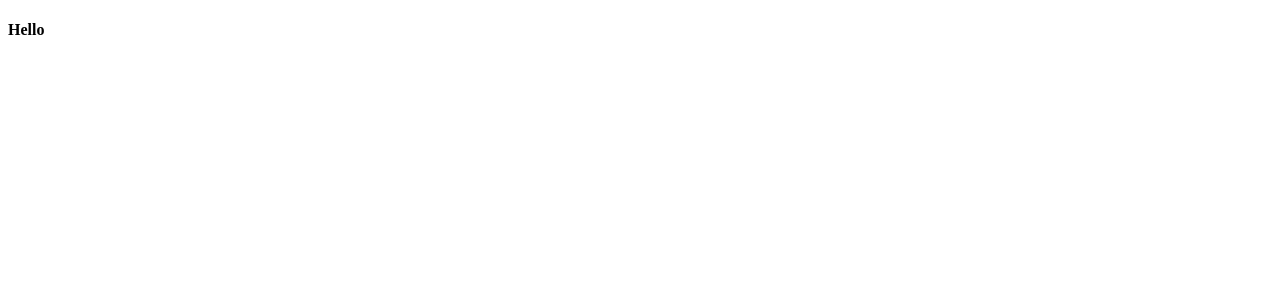
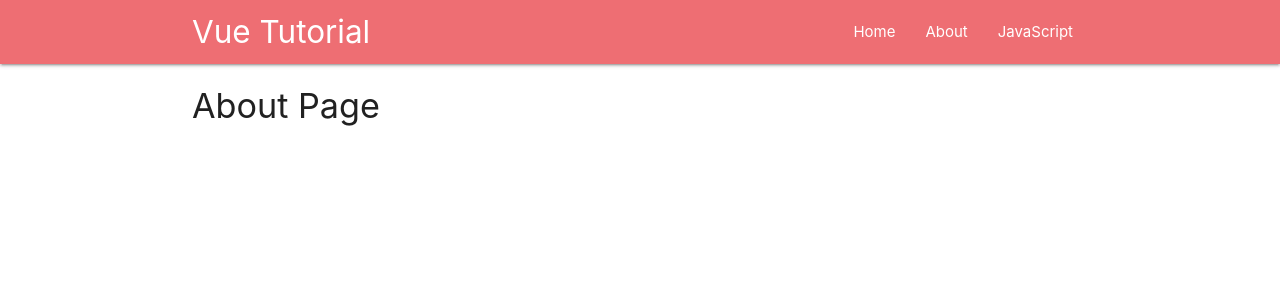
Before and after one commit to kopigreenx/vue-tutorial, a Vue app: page /About in a window 1280 px wide. Shown: the top 300 px of the page. Built offline with nearby package versions, Linux system fonts and the light colour scheme.

Commit message:
add router home and about

```diff
--- a/package.json
+++ b/package.json
@@ -8,6 +8,7 @@
     "lint": "vue-cli-service lint"
   },
   "dependencies": {
+    "axios": "^0.19.0",
     "core-js": "^2.6.5",
     "materialize-css": "^1.0.0-rc.2",
     "vue": "^2.6.10",
--- a/src/App.vue
+++ b/src/App.vue
@@ -1,25 +1,26 @@
 <template>
-  <h4>Hello</h4>
+  <div>
+    <Navbar></Navbar>
+    <div class="container">
+      <router-view></router-view>
+    </div>
+
+  </div>
 </template>
 
 <script>
-import HelloWorld from './components/HelloWorld.vue'
+import Navbar from './components/Navbar'
+
+import "../node_modules/materialize-css/dist/css/materialize.min.css";
+import "../node_modules/materialize-css/dist/js/materialize.min.js";
 
 export default {
   name: 'app',
   components: {
-    HelloWorld
+    Navbar,
   }
 }
 </script>
 
 <style>
-#app {
-  font-family: 'Avenir', Helvetica, Arial, sans-serif;
-  -webkit-font-smoothing: antialiased;
-  -moz-osx-font-smoothing: grayscale;
-  text-align: center;
-  color: #2c3e50;
-  margin-top: 60px;
-}
 </style>
--- a/src/components/Navbar.vue
+++ b/src/components/Navbar.vue
@@ -0,0 +1,14 @@
+<template>
+    <nav>
+  <div class="container">
+        <div class="nav-wrapper">
+        <Router-link to="/" class="brand-logo">Vue Tutorial</Router-link>
+        <ul id="nav-mobile" class="right hide-on-med-and-down">
+            <li><router-link to="/">Home</router-link></li>
+            <li><router-link to="/About">About</router-link></li>
+            <li><router-link to="#">JavaScript</router-link></li>
+        </ul>
+        </div>
+  </div>
+    </nav>
+</template>
--- a/src/main.js
+++ b/src/main.js
@@ -1,8 +1,11 @@
 import Vue from 'vue'
 import App from './App.vue'
+
+import router from './router'
 
 Vue.config.productionTip = false
 
 new Vue({
+  router,
   render: h => h(App),
 }).$mount('#app')
--- /dev/null
+++ b/src/router.js
@@ -0,0 +1,21 @@
+import Vue from 'vue';
+import Router from 'vue-router'
+
+import About from './views/About.vue'
+import Home from './views/Home.vue'
+
+Vue.use(Router);
+
+export default new Router({
+    mode:'history',
+    routes:[
+        {
+            path: '/',
+            component: Home
+        },
+        {
+            path : '/About',
+            component: About
+        }
+    ]
+})
--- a/src/views/about.vue
+++ b/src/views/about.vue
@@ -0,0 +1,13 @@
+<template>
+  <h4>About Page</h4>
+</template>
+
+<script>
+export default {
+
+}
+</script>
+
+<style>
+
+</style>
--- a/src/views/home.vue
+++ b/src/views/home.vue
@@ -0,0 +1,15 @@
+<template>
+  <div class="row">
+
+  </div>
+</template>
+
+<script>
+export default {
+
+}
+</script>
+
+<style>
+
+</style>
```
Also changed, not shown: 1 other file (tests, documents, lock files or other folders).
